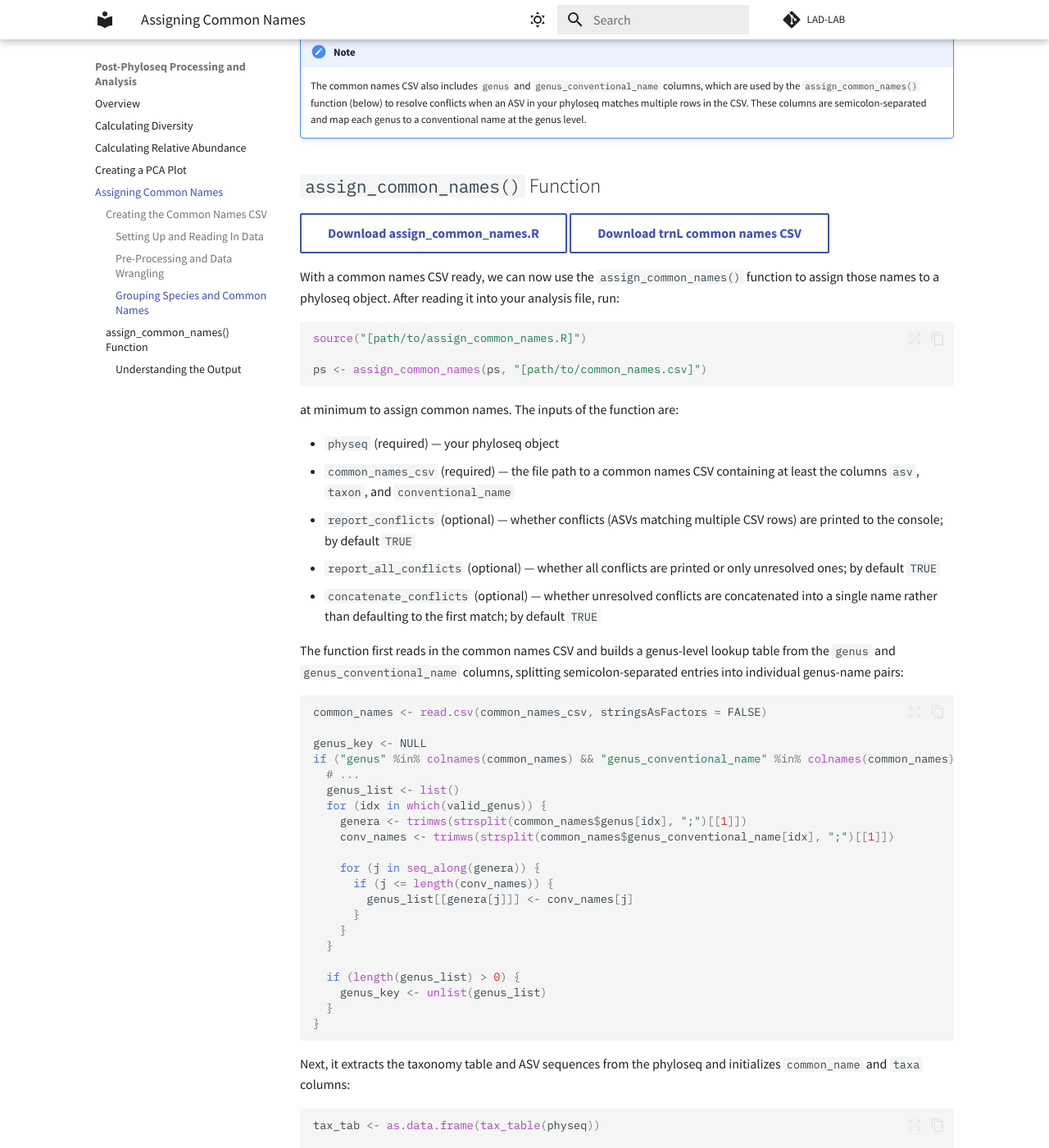
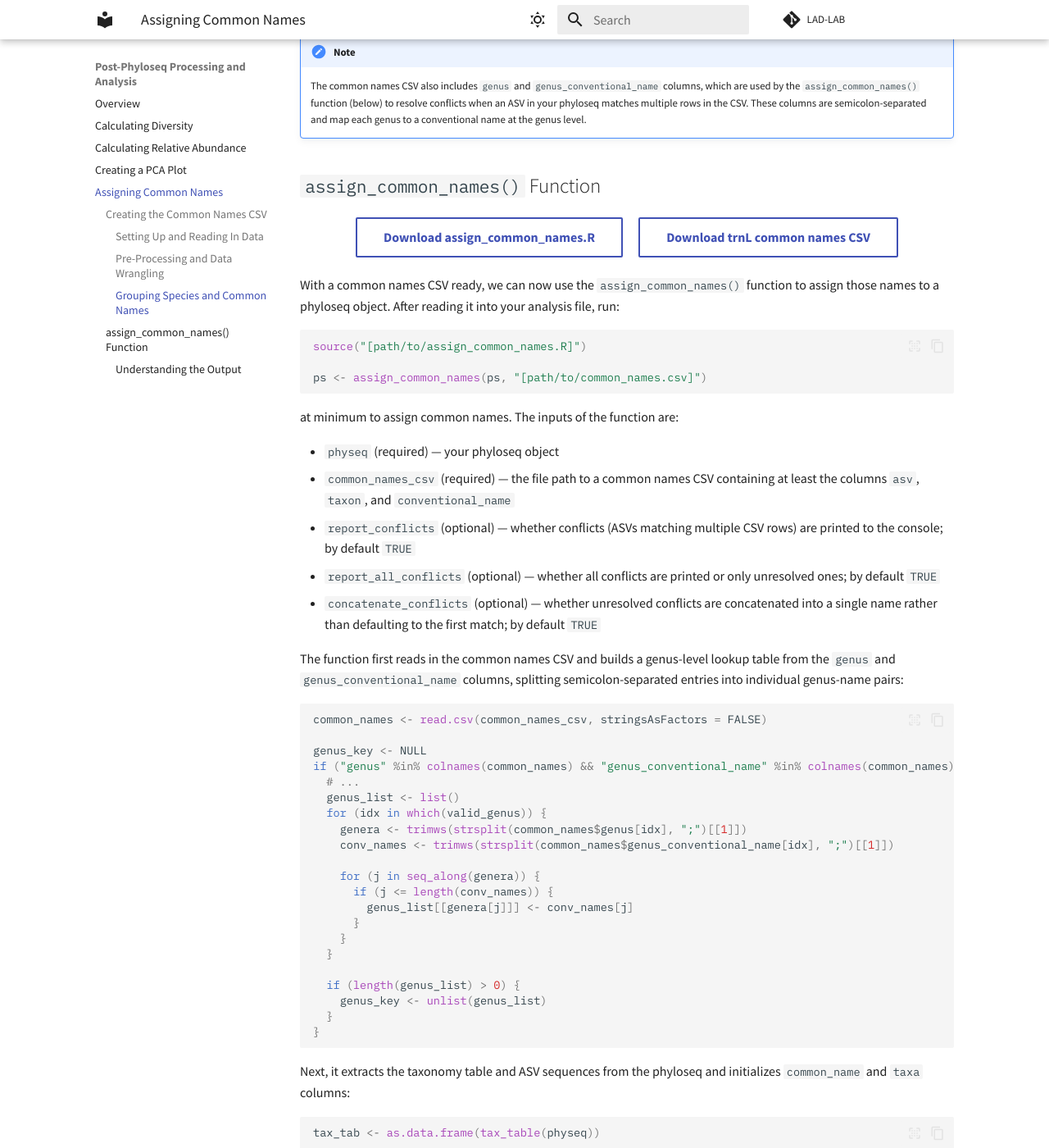
Before and after one commit to LAD-LAB/lad-lab.github.io, an MkDocs documentation site: the page built from docs/commonnames.md, in a window 1280 px wide and 1400 px high, scrolled down 2800 px. Shown: the whole window at 82% size. Built offline with MkDocs 1.6.1 and Material for MkDocs 9.7.7, drawn with Linux system fonts in a browser that asks for light colours.

Commit message:
Center download buttons and add spacing between them
Co-Authored-By: Claude Opus 4.6 <noreply@anthropic.com>

```diff
--- a/docs/commonnames.md
+++ b/docs/commonnames.md
@@ -180,8 +180,10 @@ This consolidation is done manually and saved as a new column in the CSV. The la
 
 ## `assign_common_names()` Function
 
+<div class="download-buttons" markdown>
 [Download assign_common_names.R](files/assign_common_names.R){ .md-button }
 [Download trnL common names CSV](files/trnL_common_names.csv){ .md-button }
+</div>
 
 With a common names CSV ready, we can now use the `assign_common_names()` function to assign those names to a phyloseq object. After reading it into your analysis file, run:
 
--- a/docs/stylesheets/extra.css
+++ b/docs/stylesheets/extra.css
@@ -24,3 +24,10 @@
     -webkit-mask-image: var(--md-admonition-icon--to-do);
             mask-image: var(--md-admonition-icon--to-do);
   }
+
+  .download-buttons {
+    text-align: center;
+  }
+  .download-buttons .md-button {
+    margin: 0.3em 0.5em;
+  }
```
